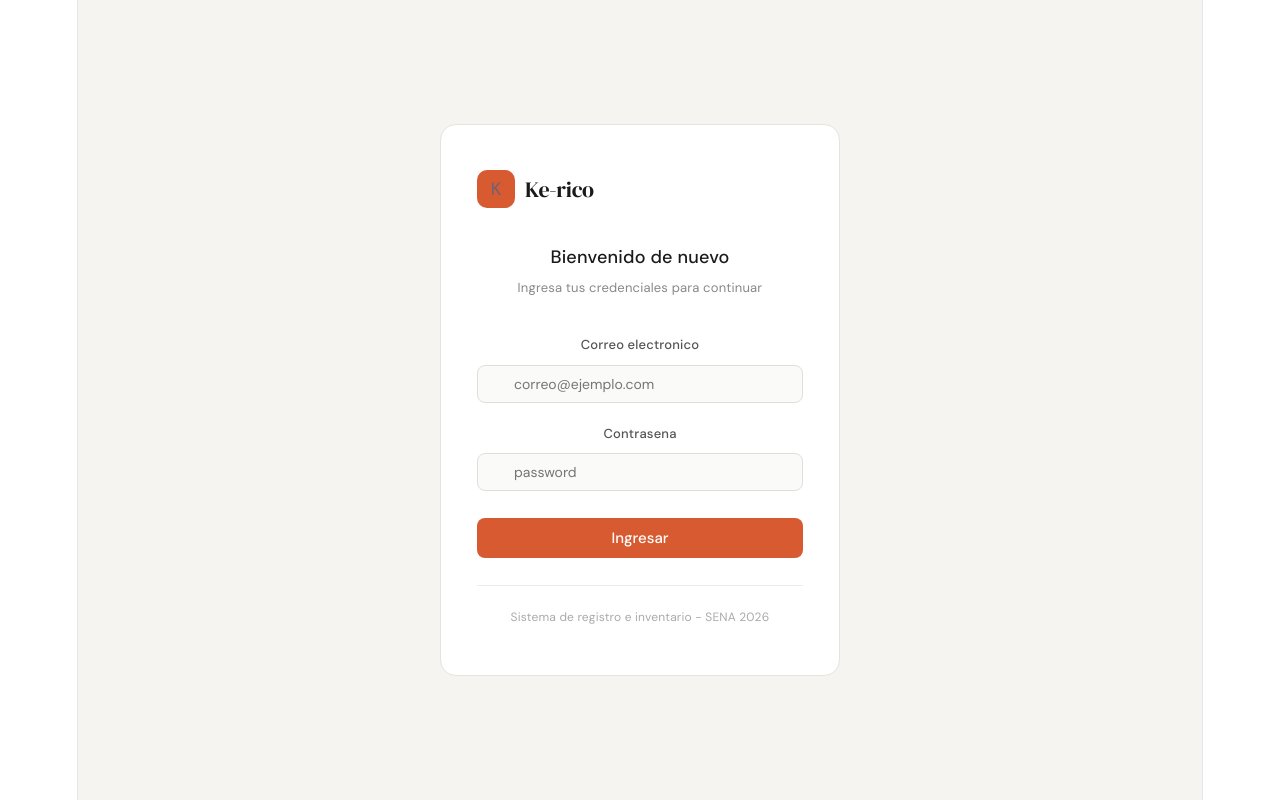
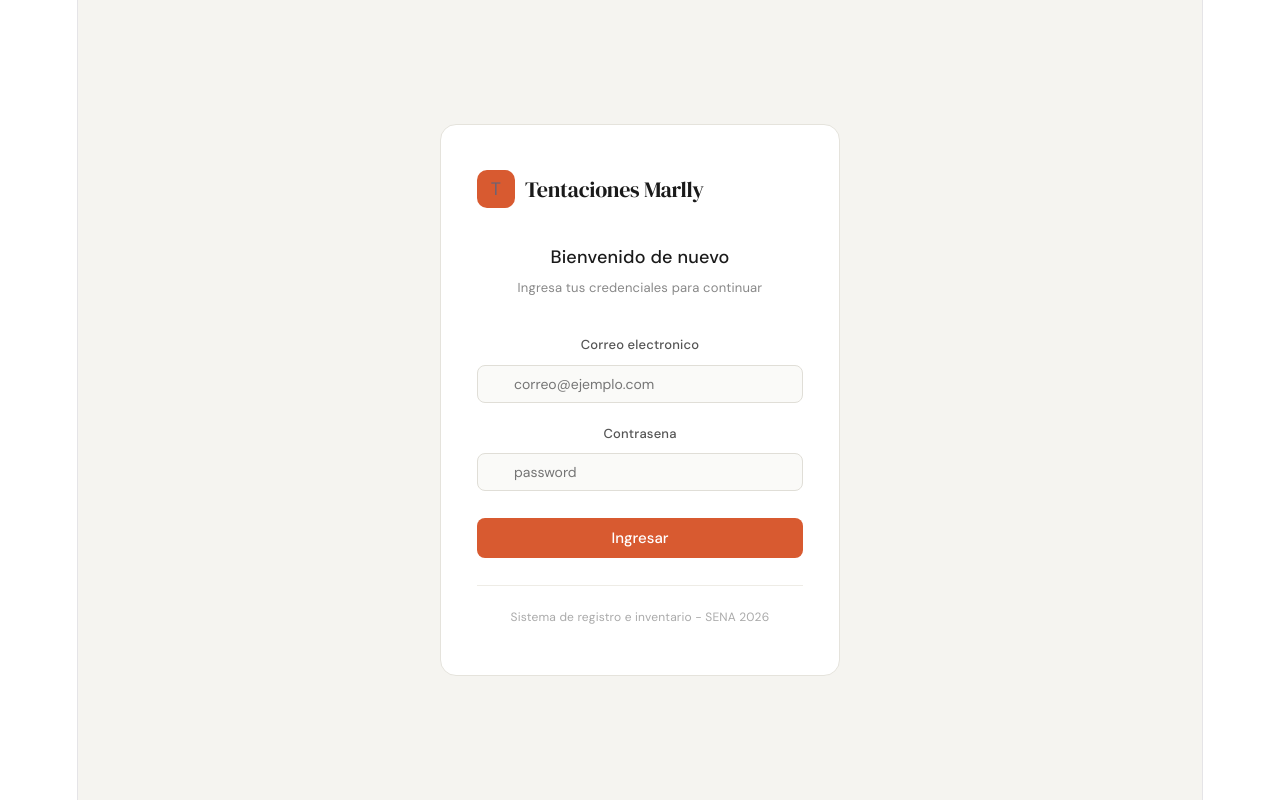
Before and after one commit to miguel-developer95/Proyecto-SENA-26, a React (Vite) app in the folder Vista/project/: page / in a window 1280 px wide. Built offline with nearby package versions, Linux system fonts and the light colour scheme.

Commit message:
Update Login
Nueva actualización del componente Login con CSS

```diff
--- a/Vista/project/src/Components/Login.jsx
+++ b/Vista/project/src/Components/Login.jsx
@@ -47,8 +47,8 @@
       <div className="login-card">
 
         <div className="brand">
-          <div className="brand-icon">K</div>
-          <span className="brand-name">Ke-rico</span>
+          <div className="brand-icon">T</div>
+          <span className="brand-name">Tentaciones Marlly</span>
         </div>
 
         <p className="login-heading">Bienvenido de nuevo</p>
```
